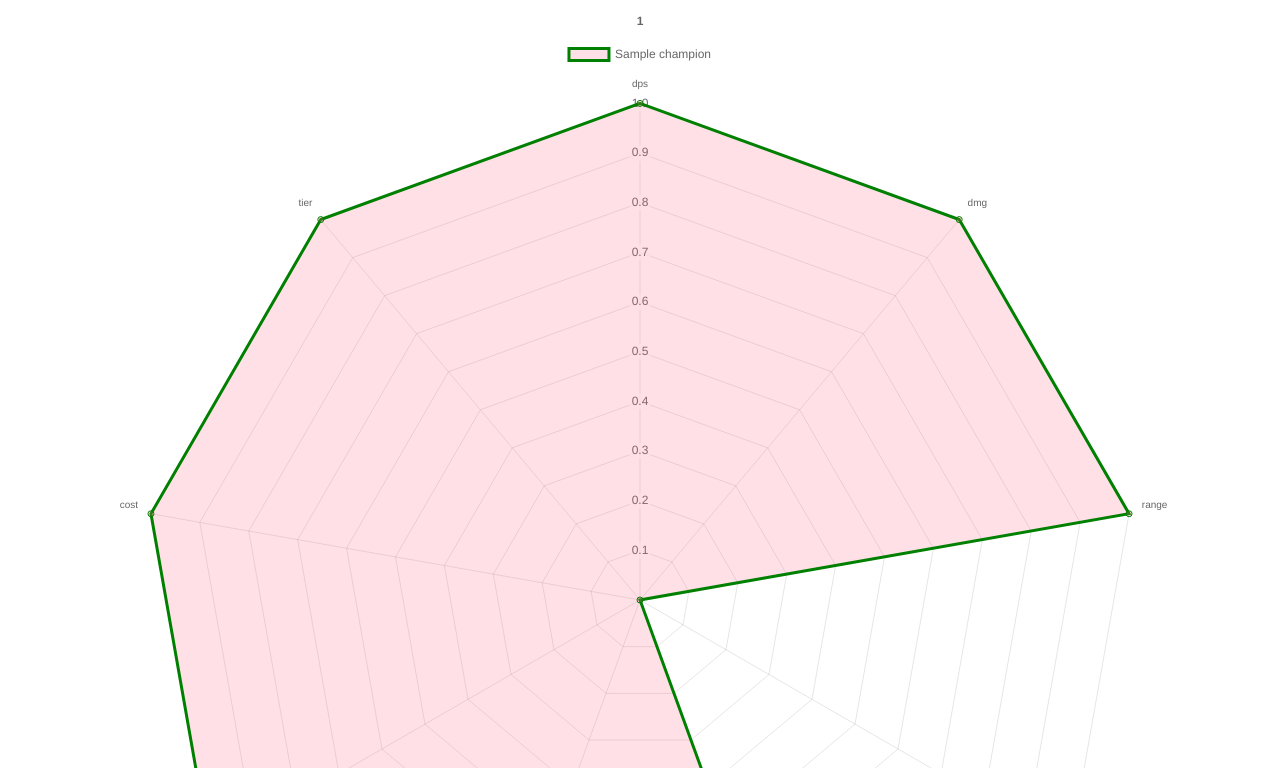
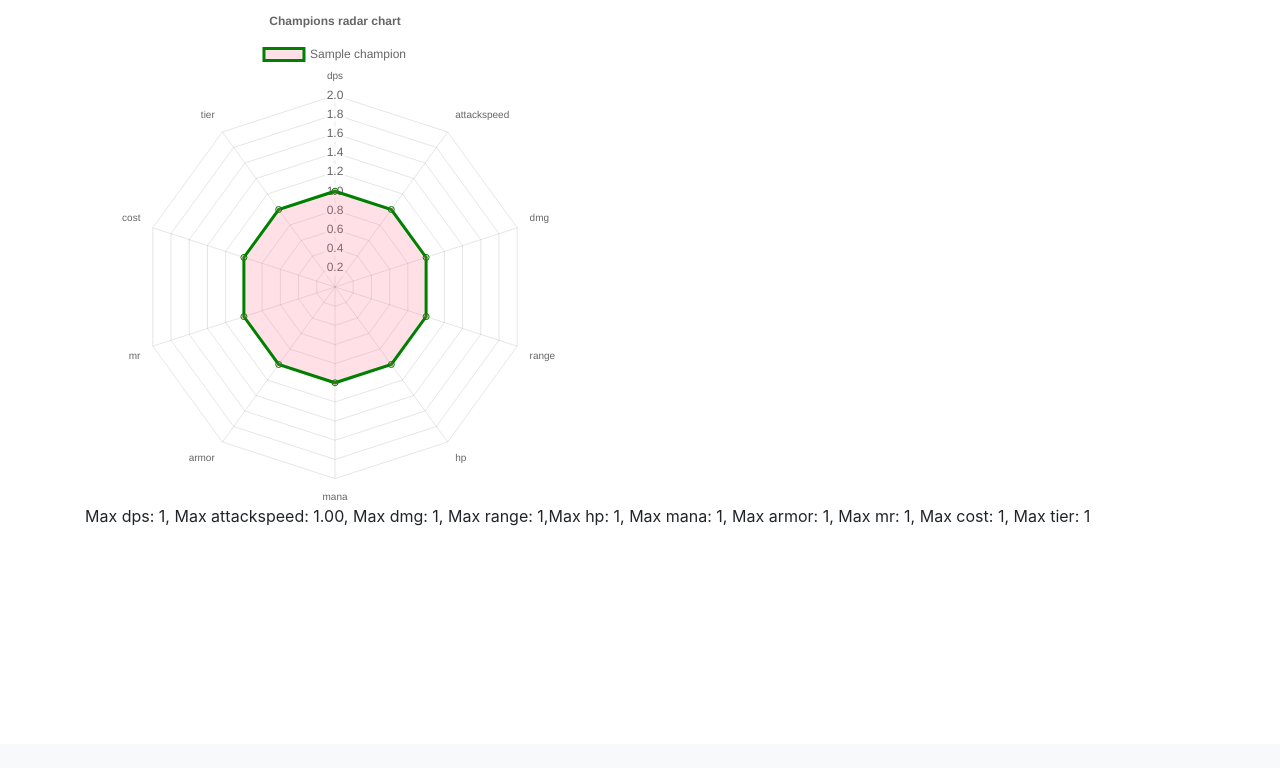
Before and after one commit to Pompeiro/portfolio, a Django app: page /charts/ in a window 1280 px wide. Shown: the part 56-824 px from the top of the page. After the commit the page ends 582 px from the top, so only its background shows below. Run offline with Django 3.2, Linux system fonts and the light colour scheme; tables that the repository leaves empty hold one stand-in row (values such as "Sample post"); some libraries are stand-ins or nearby versions.

Commit message:
Scaled values from 0.0 to 1.0 and pass them to chart.js

```diff
--- a/portfolio/charts/views.py
+++ b/portfolio/charts/views.py
@@ -1,5 +1,7 @@
 # https://stackoverflow.com/questions/54828495/how-to-do-math-operations-in-django-template
-from django.db.models import F, Max
+from decimal import Decimal
+
+from django.db.models import ExpressionWrapper, F, FloatField, Max
 from django.views.generic import DetailView, ListView
 
 from ..tftchampions.models import Champion
@@ -9,20 +11,78 @@ class ChampionListView(ListView):
     model = Champion
     template_name = "charts/chart_list.html"
     # https://stackoverflow.com/questions/60257540/get-maximum-value-of-a-field-in-django
+    max_dps = Champion.objects.aggregate(Max("dps")).get("dps__max")
+    max_attackspeed = Champion.objects.aggregate(Max("attackspeed")).get(
+        "attackspeed__max"
+    )
+    max_dmg = Champion.objects.aggregate(Max("dmg")).get("dmg__max")
+    max_range = Champion.objects.aggregate(Max("range")).get("range__max")
     max_hp = Champion.objects.aggregate(Max("hp")).get("hp__max")
+    max_mana = Champion.objects.aggregate(Max("mana")).get("mana__max")
+    max_armor = Champion.objects.aggregate(Max("armor")).get("armor__max")
+    max_mr = Champion.objects.aggregate(Max("mr")).get("mr__max")
+    max_cost = Champion.objects.aggregate(Max("cost")).get("cost__max")
+    max_tier = Champion.objects.aggregate(Max("tier")).get("tier__max")
+
+    MAX_DICT = {
+        "max_dps": max_dps,
+        "max_attackspeed": max_attackspeed,
+        "max_dmg": max_dmg,
+        "max_range": max_range,
+        "max_hp": max_hp,
+        "max_mana": max_mana,
+        "max_armor": max_armor,
+        "max_mr": max_mr,
+        "max_cost": max_cost,
+        "max_tier": max_tier,
+    }
 
     def get_queryset(self, *args, **kwargs):
         # https://stackoverflow.com/questions/54828495/how-to-do-math-operations-in-django-template
 
         qset = super(ChampionListView, self).get_queryset(*args, **kwargs)
-        return qset.annotate(difference=F("hp") / 100)
+        return qset.annotate(
+            scaled_dps=ExpressionWrapper(
+                (F("dps") * Decimal("1.0") / self.max_dps), output_field=FloatField()
+            ),
+            scaled_attackspeed=ExpressionWrapper(
+                (F("attackspeed") * Decimal("1.0") / self.max_attackspeed),
+                output_field=FloatField(),
+            ),
+            scaled_dmg=ExpressionWrapper(
+                (F("dmg") * Decimal("1.0") / self.max_dmg), output_field=FloatField()
+            ),
+            scaled_range=ExpressionWrapper(
+                (F("range") * Decimal("1.0") / self.max_range),
+                output_field=FloatField(),
+            ),
+            scaled_hp=ExpressionWrapper(
+                (F("hp") * Decimal("1.0") / self.max_hp), output_field=FloatField()
+            ),
+            scaled_mana=ExpressionWrapper(
+                (F("mana") * Decimal("1.0") / self.max_mana), output_field=FloatField()
+            ),
+            scaled_armor=ExpressionWrapper(
+                (F("armor") * Decimal("1.0") / self.max_armor),
+                output_field=FloatField(),
+            ),
+            scaled_mr=ExpressionWrapper(
+                (F("mr") * Decimal("1.0") / self.max_mr), output_field=FloatField()
+            ),
+            scaled_cost=ExpressionWrapper(
+                (F("cost") * Decimal("1.0") / self.max_cost), output_field=FloatField()
+            ),
+            scaled_tier=ExpressionWrapper(
+                (F("tier") * Decimal("1.0") / self.max_tier), output_field=FloatField()
+            ),
+        )
 
     def get_context_data(self, **kwargs):
         # https://docs.djangoproject.com/en/3.2/ref/class-based-views/mixins-simple/#django.views.generic.base.ContextMixin.extra_context
         # https://newbedev.com/django-passing-variables-to-templates-from-class-based-views
 
         context = super(ChampionListView, self).get_context_data(**kwargs)
-        context.update({"max_hp": self.max_hp})
+        context.update(self.MAX_DICT)
         return context
 
 
--- a/portfolio/templates/charts/chart_list.html
+++ b/portfolio/templates/charts/chart_list.html
@@ -5,20 +5,24 @@
 
 {% block content %}
 
-<canvas id="myChart" width="400" height="300"></canvas>
+<canvas id="myChart" width="500" height="500"></canvas>
 <script>
 var ctx = document.getElementById('myChart');
 // const labels =  ["dps", "attackspeed", "dmg", "range", "hp", "mana", "armor", "mr", "cost", "tier"];
 // const labels = ["tier", "cost", "mr", "armor", "mana", "hp", "range", "dmg", "attackspeed", "dps"];
 const colors = ["red", "green", "blue"]
-const labels =  ["dps", "dmg", "range", "hp", "mana", "armor", "mr", "cost", "tier"];
+const labels =  ["dps", "attackspeed", "dmg", "range", "hp", "mana", "armor", "mr", "cost", "tier"];
 const data = {
   labels: labels,
   datasets: [
       {% for champion in champion_list %}
     {
       label: "{{ champion.name }}",
-      data: [{{ champion.dps }}, {{ champion.dmg }}, {{ champion.range }}, {{ champion.difference }}, {{ champion.mana }}, {{ champion.armor }}, {{ champion.mr }}, {{ champion.cost }}, {{ champion.tier }}],
+      data: [{{ champion.scaled_dps|stringformat:".2f" }}, {{ champion.scaled_attackspeed|stringformat:".2f" }},
+      {{ champion.scaled_dmg|stringformat:".2f" }}, {{ champion.scaled_range|stringformat:".2f" }},
+      {{ champion.scaled_hp|stringformat:".2f" }}, {{ champion.scaled_mana|stringformat:".2f" }},
+      {{ champion.scaled_armor|stringformat:".2f" }}, {{ champion.scaled_mr|stringformat:".2f" }},
+      {{ champion.scaled_cost|stringformat:".2f" }}, {{ champion.scaled_tier|stringformat:".2f" }}],
       borderColor: [
                 colors[{{ forloop.counter }}],
             ],
@@ -27,23 +31,24 @@ const data = {
             ],
     },
   {% endfor %}
-
   ]
 };
-
 
 var myChart = new Chart(ctx, {
     type: 'radar',
     data: data,
     options: {
-    responsive: true,
+    responsive: false,
     plugins: {
       title: {
         display: true,
-        text: '{{ max_hp }}'
+        text: 'Champions radar chart'
       }
     }
   },
 });
 </script>
+<p>Max dps: {{ max_dps }}, Max attackspeed: {{ max_attackspeed|stringformat:".2f" }}, Max dmg: {{ max_dmg}}, Max range: {{ max_range }},Max hp: {{ max_hp }},
+  Max mana: {{ max_mana }}, Max armor: {{ max_armor }}, Max mr: {{ max_mr }}, Max cost: {{ max_cost }}, Max tier: {{ max_tier }}</p>
+
 {% endblock content %}
```
